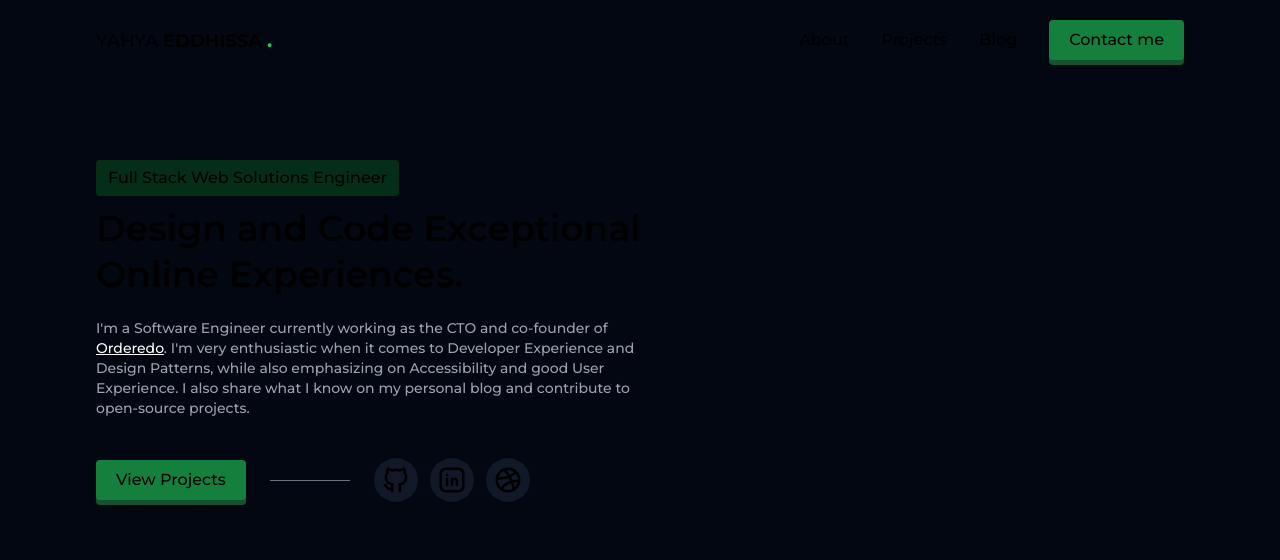
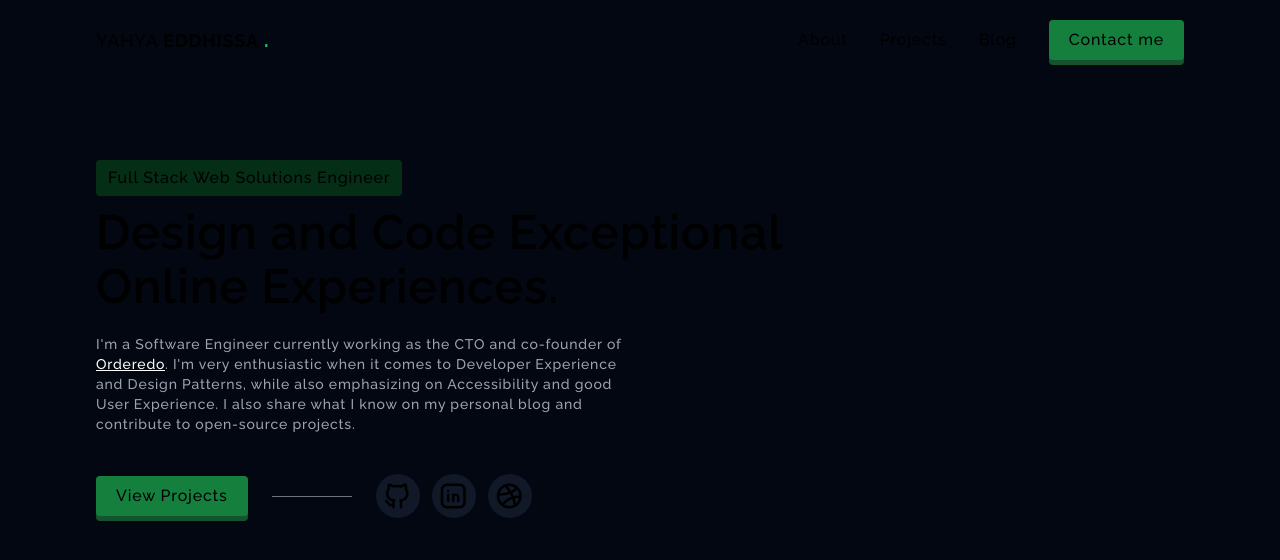
Before and after one commit to yahyaeddhissa/yahyaeddhissa.vercel.app, a Next.js app: page / in a window 1280 px wide. Shown: the top 560 px of the page. Built offline with nearby package versions, Linux system fonts and the light colour scheme.

Commit message:
Switch to Raleway instead of Montserrat

```diff
--- a/src/app/layout.tsx
+++ b/src/app/layout.tsx
@@ -1,8 +1,8 @@
 import type { Metadata } from "next";
-import { Montserrat } from "next/font/google";
+import { Raleway } from "next/font/google";
 import "./globals.css";
 
-const montserrat = Montserrat({ subsets: ["latin"] });
+const raleway = Raleway({ subsets: ["latin"] });
 
 export const metadata: Metadata = {
   title: "Create Next App",
@@ -22,7 +22,9 @@ export default function RootLayout({
           href="https://cdn.jsdelivr.net/npm/@tabler/icons-webfont@latest/tabler-icons.min.css"
         />
       </head>
-      <body className={montserrat.className + " font-medium "}>{children}</body>
+      <body className={raleway.className + " tracking-wider font-medium "}>
+        {children}
+      </body>
     </html>
   );
 }
--- a/src/app/page.tsx
+++ b/src/app/page.tsx
@@ -30,7 +30,7 @@ export default function Home() {
           <h2 className="px-3 py-1.5 bg-green-950 rounded inline-block mb-3">
             Full Stack Web Solutions Engineer
           </h2>
-          <h1 className="text-4xl font-semibold mb-6">
+          <h1 className="text-5xl font-semibold mb-6">
             <div className="mb-1.5">Design and Code Exceptional</div>
             <div>Online Experiences.</div>
           </h1>
```
